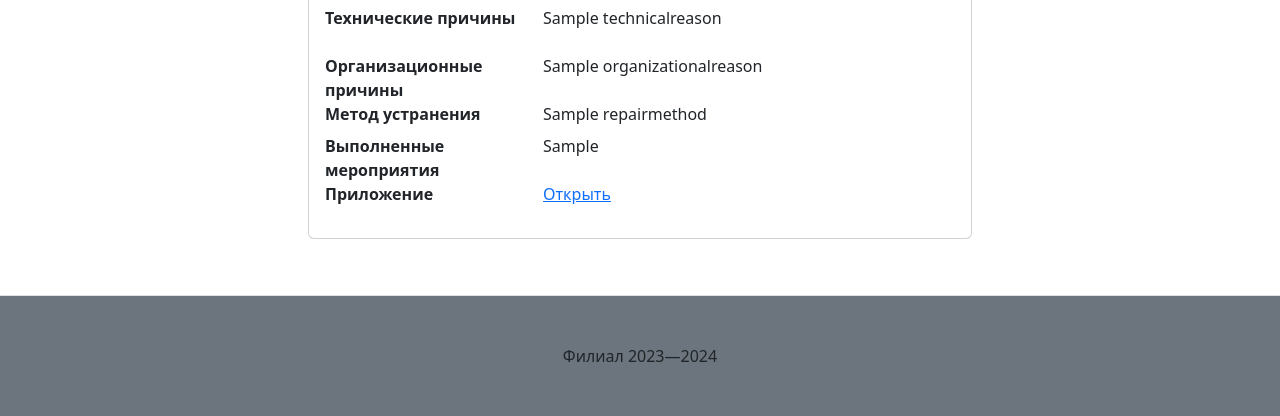
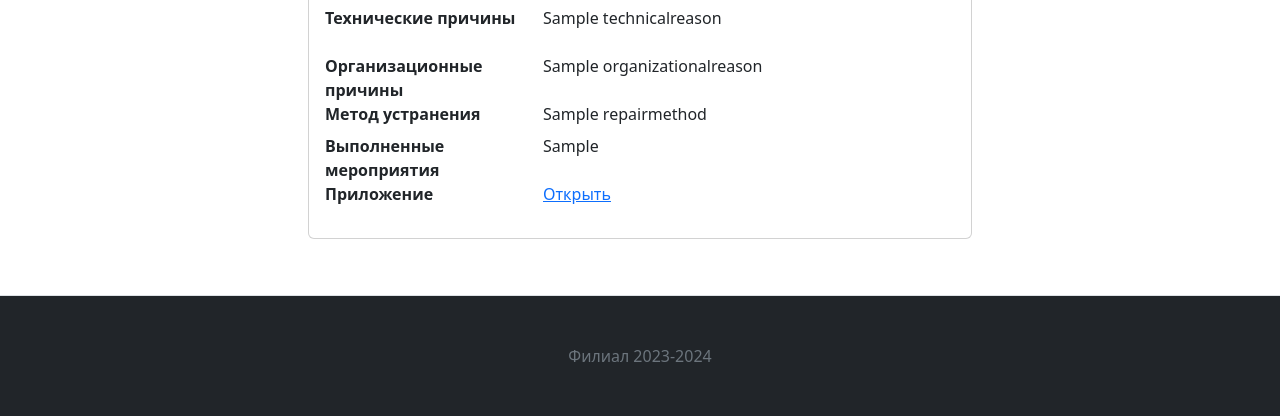
Before and after one commit to hlystovea/resource_planner, a Django app: page /defects/1 in a window 1280 px wide. Shown: the part 581-997 px from the top of the page. Run offline with Django 4.2, Linux system fonts and the light colour scheme; tables that the repository leaves empty hold one stand-in row (values such as "Sample post"); some libraries are stand-ins or nearby versions.

Commit message:
Style: set bg-dark for footer

```diff
--- a/project/templates/includes/footer.html
+++ b/project/templates/includes/footer.html
@@ -1,3 +1,3 @@
-<footer class="bg-secondary border-top py-5 mt-auto">
-    <p class="m-0 text-dark text-center ">Филиал 2023—{% now "Y" %}</p>
+<footer class="bg-dark border-top py-5 mt-auto">
+    <p class="m-0 text-secondary text-center ">Филиал 2023-{% now "Y" %}</p>
 </footer>
```
